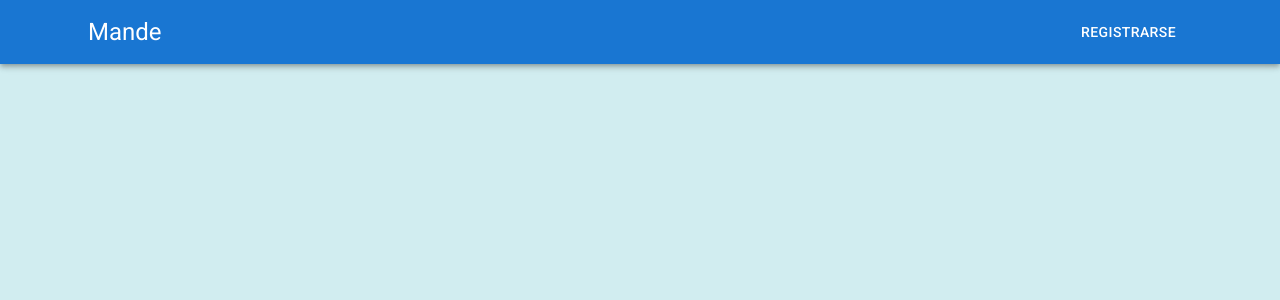
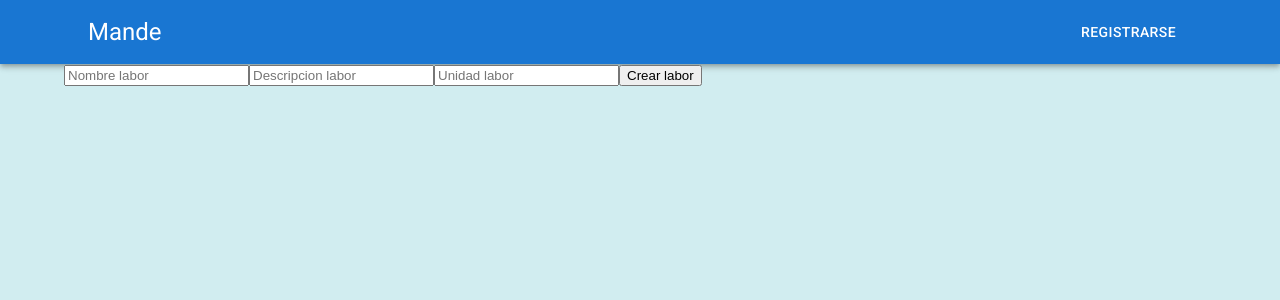
Before and after one commit to juancortizgonz/front-mande, a React (Create React App) app: page /crear-labor in a window 1280 px wide. Before the commit this address had no page. Shown: the top 300 px of the page. Built offline with nearby package versions, Linux system fonts and the light colour scheme.

Commit message:
Labores y crearLabor agregadas al front

```diff
--- a/src/App.js
+++ b/src/App.js
@@ -2,6 +2,8 @@ import {BrowserRouter, Routes, Route}from 'react-router-dom'
 import Home from "./components/home"
 import NavBar from "./components/navbar"
 import Form from "./components/form"
+import LaborForm from "./components/laborForm";
+import Labores from "./components/labor/labores";
 import {Container} from '@mui/material'
 
 
@@ -13,6 +15,8 @@ export default function App(){
     <Routes>
       <Route path='/' element={< Home />}/>
       <Route path='/registro' element={< Form />}/>
+      <Route path='/crear-labor' element={< LaborForm />}/>
+      <Route path='/labores' element={< Labores />}/>
 
     </Routes>
     </Container>
--- /dev/null
+++ b/src/components/labor/labores.js
@@ -0,0 +1,41 @@
+import { Diversity1TwoTone } from '@mui/icons-material';
+import React, { useState, useEffect }  from 'react';
+
+const Labores = () => {
+
+  const [error, setError] = useState(null);
+    const [isLoaded, setIsLoaded] = useState(false);
+    const [labores, setLabor] = useState([]);
+    useEffect(() => {
+        fetch("http://localhost:3001/api/v1/labores")
+            .then(res => res.json())
+            .then(
+                (data) => {
+                    setIsLoaded(true);
+                    setLabor(data);
+                },
+                (error) => {
+                    setIsLoaded(true);
+                    setError(error);
+                }
+            )
+      }, [])
+  if (error) {
+        return <div>Error: {error.message}</div>;
+    } else if (!isLoaded) {
+        return <div>Loading...</div>;
+    } else {
+        return (
+          <div>
+                {labores.map(labor => (
+                <>
+                  <h2>{labor.nombre_labor}</h2>
+                  <p>{labor.descripcion_labor}</p>
+                  <p>Unidad de labor: <strong>{labor.unidad_labor}</strong></p>
+                </>
+                ))}
+          </div>
+        );
+    }
+}
+export default Labores;
--- /dev/null
+++ b/src/components/laborForm.js
@@ -0,0 +1,42 @@
+import React, { useState } from 'react';
+import Axios from 'axios';
+function LaborForm() {
+  const url = "http://localhost:3001/api/v1/labores";
+  const [data, setData] = useState({
+    nombre_labor: "",
+    descripcion_labor: "",
+    unidad_labor: ""
+  });
+
+  function submit (e) {
+    e.preventDefault();
+    Axios.post(url, {
+      nombre_labor: data.nombre_labor,
+      descripcion_labor: data.descripcion_labor,
+      unidad_labor: data.unidad_labor
+    })
+    .then(res => {
+      console.log(res.data);
+    })
+  }
+
+  function handle (e) {
+    const newData = {...data};
+    newData[e.target.id] = e.target.value;
+    setData(newData);
+    console.log(newData);
+  }
+
+  return (
+    <div>
+      <form onSubmit={(e) => submit(e)}>
+        <input onChange={(e) => handle(e)} id="nombre_labor" value={data.nombre_labor} placeholder='Nombre labor' type='text' />
+        <input onChange={(e) => handle(e)} id="descripcion_labor" value={data.descripcion_labor} placeholder='Descripcion labor' type='text' />
+        <input onChange={(e) => handle(e)} id="unidad_labor" value={data.unidad_labor} placeholder='Unidad labor' type='text' />
+        <button>Crear labor</button>
+      </form>
+    </div>
+  )
+}
+
+export default LaborForm;
```
